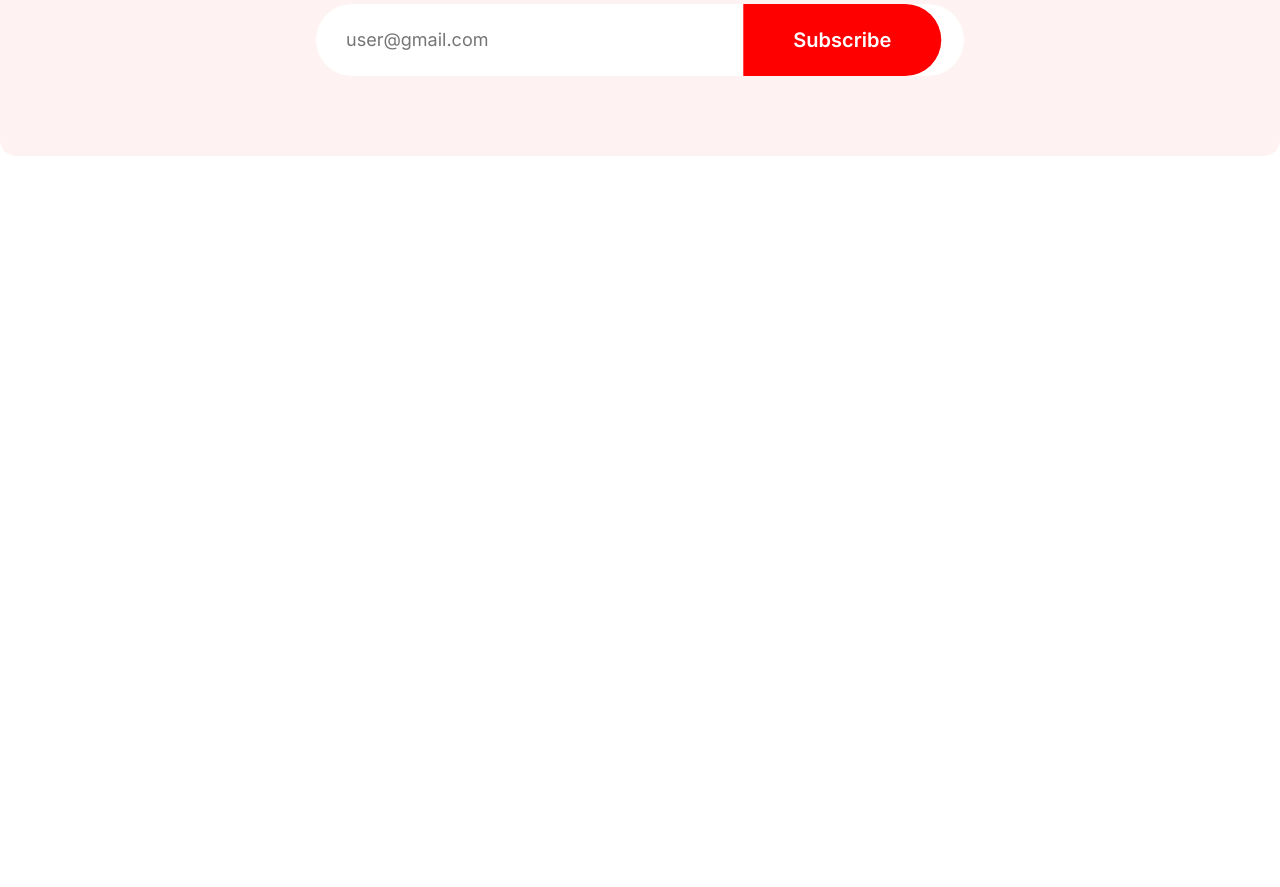
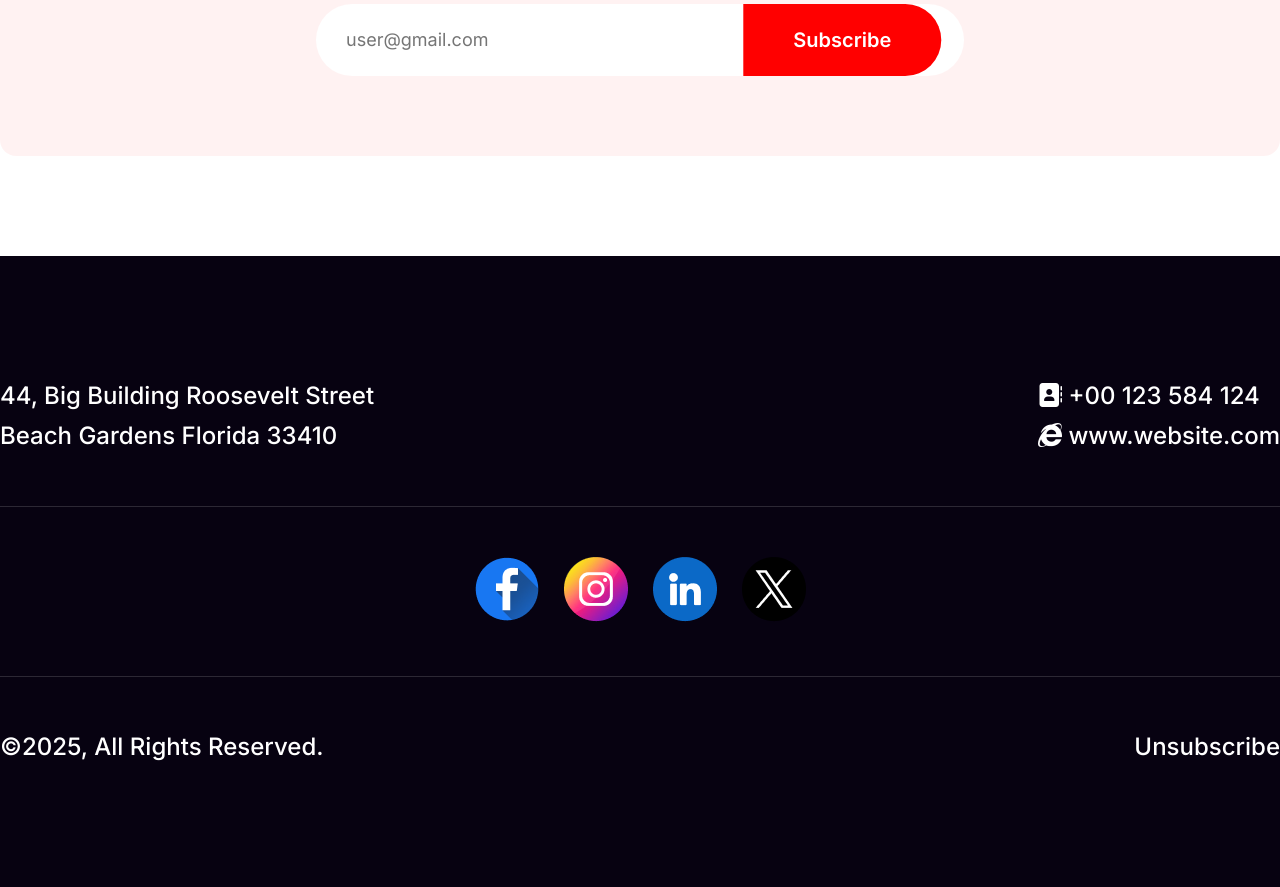
Before and after one commit to Obaidul1545/new-year-offer, a plain HTML site: page index.html in a window 1280 px wide. Shown: the part 6900-7787 px from the top of the page. Before the commit the page ends 7156 px from the top, so only its background shows below. Drawn offline with Linux system fonts and the light colour scheme.

Commit message:
All design complete

```diff
--- a/index.html
+++ b/index.html
@@ -11,6 +11,17 @@
       href="https://fonts.googleapis.com/css2?family=Inter:ital,opsz,wght@0,14..32,100..900;1,14..32,100..900&family=Merriweather:ital,opsz,wght@0,18..144,300..900;1,18..144,300..900&display=swap"
       rel="stylesheet"
     />
+
+    <!-- font Awesome cdn  -->
+    <link
+      rel="stylesheet"
+      href="https://cdnjs.cloudflare.com/ajax/libs/font-awesome/6.7.2/css/all.min.css"
+      integrity="sha512-Evv84Mr4kqVGRNSgIGL/F/aIDqQb7xQ2vcrdIwxfjThSH8CSR7PBEakCr51Ck+w+/U6swU2Im1vVX0SVk9ABhg=="
+      crossorigin="anonymous"
+      referrerpolicy="no-referrer"
+    />
+
+    <!-- custom css -->
     <link rel="stylesheet" href="styles/style.css" />
   </head>
   <body>
@@ -178,6 +189,33 @@
         </div>
       </section>
     </main>
-    <footer> </footer>
+
+    <!-- footer -->
+    <footer id="footer">
+      <div class="container footer-content">
+        <div class="address">
+          <p
+            >44, Big Building Roosevelt Street <br />
+            Beach Gardens Florida 33410</p
+          >
+          <div class="contact">
+            <p><i class="fa-solid fa-address-book"></i> +00 123 584 124</p>
+            <p
+              ><i class="fa-brands fa-internet-explorer"></i> www.website.com</p
+            >
+          </div>
+        </div>
+        <div class="social-icon">
+          <a href="#"><img src="./icons/Facebook.png" alt="" /></a>
+          <a href="#"><img src="./icons/Instagram.png" alt="" /></a>
+          <a href="#"><img src="./icons/Linkedin.png" alt="" /></a>
+          <a href="#"><img src="./icons/Twitter.png" alt="" /></a>
+        </div>
+        <div class="copy-right">
+          <p>&copy;2025, All Rights Reserved.</p>
+          <p>Unsubscribe</p>
+        </div>
+      </div>
+    </footer>
   </body>
 </html>
--- a/styles/style.css
+++ b/styles/style.css
@@ -371,3 +371,36 @@
   padding: 24px 50px;
 }
 /* ========================= */
+
+/*  footer css */
+#footer {
+  background: rgb(7, 2, 17);
+}
+#footer .footer-content {
+  padding: 120px 0;
+}
+#footer .footer-content .address {
+  display: flex;
+  justify-content: space-between;
+}
+#footer .footer-content .address p,
+.copy-right p {
+  color: rgb(255, 255, 255);
+  font-family: Inter;
+  font-size: 24px;
+  font-weight: 500;
+  line-height: 40px;
+}
+#footer .footer-content .social-icon {
+  display: flex;
+  justify-content: center;
+  gap: 25px;
+  margin: 50px 0;
+  padding: 50px 0;
+  border-top: 1px solid rgba(255, 255, 255, 0.15);
+  border-bottom: 1px solid rgba(255, 255, 255, 0.15);
+}
+#footer .footer-content .copy-right {
+  display: flex;
+  justify-content: space-between;
+}
```
